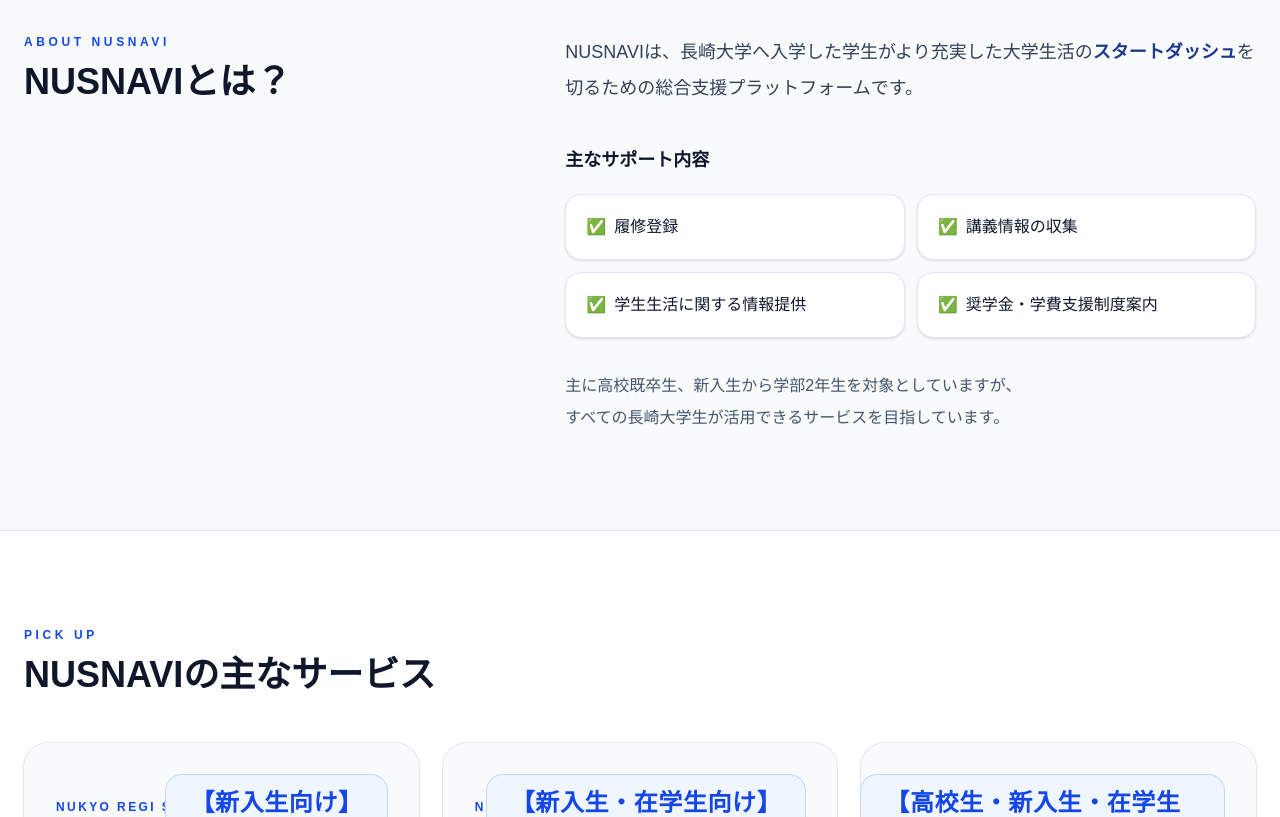
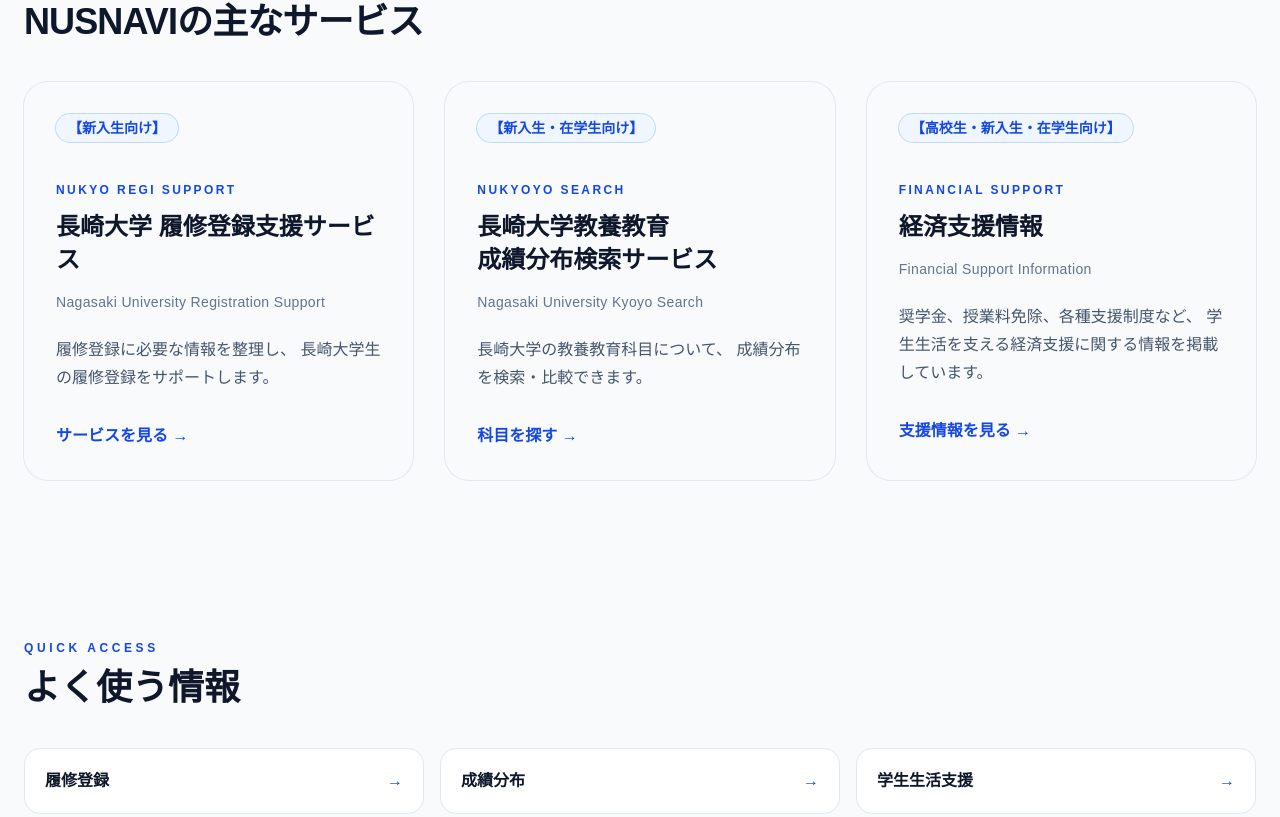
Before and after one commit to Miya300/inazo-clone, a Next.js app: page / in a window 1280 px wide. Shown: the part 1023-1840 px from the top of the page. Built offline with nearby package versions, Linux system fonts and the light colour scheme.

Commit message:
update target labels and NUSNAVI content

```diff
--- a/app/nukyoyo-search/page.tsx
+++ b/app/nukyoyo-search/page.tsx
@@ -405,24 +405,30 @@
   {/* 新入生向け */}
 <span
   className="
-      shrink-0
+    inline-flex
+    max-w-full
     rounded-2xl
     bg-blue-50
-      px-6
-      py-3
-      text-2xl
+    px-4
+    py-2
+    text-lg
     font-bold
+    leading-tight
     tracking-wide
     text-blue-700
     ring-1
     ring-blue-200
+
+    sm:px-5
+    sm:py-3
+    sm:text-xl
+
     md:px-7
     md:py-4
     md:text-3xl
   "
 >
-    【新入生・
-    在学生向け】
+  【新入生・在学生向け】
 </span>
 
 </div>
--- a/app/page.tsx
+++ b/app/page.tsx
@@ -135,142 +135,117 @@
       </section>
 
 
-      {/* ================= NUSNAVIとは ================= */}
-      <section className="mx-auto max-w-7xl px-6 py-24">
+      {/* =========================
+    NUSNAVIの主なサービス
+========================= */}
+<section className="mx-auto max-w-7xl px-6 py-16">
 
-        <div className="grid gap-12 md:grid-cols-[1fr_1.4fr] md:items-start">
-
-          <div>
-            <p className="text-xs font-bold tracking-[0.3em] text-blue-700">
-              ABOUT NUSNAVI
-            </p>
-
-            <h2 className="mt-3 text-4xl font-bold">
-              NUSNAVIとは？
-            </h2>
-          </div>
-
-          <div>
-
-            <p className="text-lg leading-9 text-slate-700">
-              NUSNAVIは、長崎大学へ入学した学生がより充実した大学生活の
-              <span className="font-bold text-blue-900">
-                スタートダッシュ
-              </span>
-              を切るための総合支援プラットフォームです。
-            </p>
-
-            <div className="mt-10">
-
-              <h3 className="text-lg font-bold">
-                主なサポート内容
-              </h3>
-
-              <div className="mt-5 grid gap-3 sm:grid-cols-2">
-
-                {[
-                  "履修登録",
-                  "講義情報の収集",
-                  "学生生活に関する情報提供",
-                  "奨学金・学費支援制度案内",
-                ].map((item) => (
-                  <div
-                    key={item}
-                    className="rounded-2xl border border-slate-200 bg-white p-5 shadow-sm"
-                  >
-                    <span className="mr-2">✅</span>
-                    <span className="font-medium">{item}</span>
-                  </div>
-                ))}
-
-              </div>
-
-            </div>
-
-            <p className="mt-8 leading-8 text-slate-600">
-              主に高校既卒生、新入生から学部2年生を対象としていますが、
-              <br className="hidden md:block" />
-              すべての長崎大学生が活用できるサービスを目指しています。
-            </p>
-
-          </div>
-        </div>
-      </section>
-
-
-      {/* ================= PICK UP ================= */}
-      <section className="border-y border-slate-200 bg-white">
-
-        <div className="mx-auto max-w-7xl px-6 py-24">
-
-          <p className="text-xs font-bold tracking-[0.3em] text-blue-700">
-            PICK UP
-          </p>
-
-          <h2 className="mt-3 text-4xl font-bold">
+  <h2 className="text-3xl font-black tracking-tight text-slate-900 md:text-4xl">
     NUSNAVIの主なサービス
   </h2>
 
-          <div className="mt-12 grid gap-6 md:grid-cols-3">
+
+  {/* =========================
+      サービスカード
+  ========================= */}
+  <div className="mt-10 grid grid-cols-1 gap-8 md:grid-cols-2 lg:grid-cols-3">
 
 
-            {/* NUKYO REGI */}
+    {/* =========================
+        NUKYO REGI Support
+    ========================= */}
     <Link
       href="/risyu-support1"
-              className="group relative rounded-3xl bg-slate-50 p-8 ring-1 ring-slate-200 transition hover:-translate-y-1 hover:shadow-xl"
+      className="
+        group
+        relative
+        rounded-3xl
+        bg-slate-50
+        p-7
+        ring-1
+        ring-slate-200
+        transition
+        hover:-translate-y-1
+        hover:shadow-xl
+        md:p-8
+      "
     >
-              {/* 新入生向け */}
-  <div className="absolute right-8 top-8 z-10">
-    <span className="block rounded-2xl bg-blue-50 px-6 py-3 text-2xl font-bold tracking-wide text-blue-700 ring-1 ring-blue-200">
+
+      {/* 対象者 */}
+      <div className="mb-6">
+        <span
+          className="mb-4 inline-flex rounded-full bg-blue-50 px-3 py-1 text-sm font-bold text-blue-700 ring-1 ring-blue-200"
+        >
           【新入生向け】
         </span>
       </div>
 
-              <div className="text-3xl"></div>
 
-              <p className="mt-6 text-xs font-bold tracking-[0.2em] text-blue-700">
+      <p className="text-xs font-bold tracking-[0.2em] text-blue-700">
         NUKYO REGI SUPPORT
       </p>
 
-              <h3 className="mt-3 text-2xl font-bold">
+
+      <h3 className="mt-3 text-2xl font-bold leading-snug text-slate-900">
         長崎大学 履修登録支援サービス
       </h3>
+
 
       <p className="mt-4 text-sm tracking-wide text-slate-500">
         Nagasaki University Registration Support
       </p>
+
 
       <p className="mt-6 leading-7 text-slate-600">
         履修登録に必要な情報を整理し、
         長崎大学生の履修登録をサポートします。
       </p>
 
-              <p className="mt-8 font-semibold text-blue-700">
+
+      <p className="mt-8 font-bold text-blue-700">
         サービスを見る →
       </p>
 
     </Link>
 
 
-            {/* NUKYOYO */}
+
+    {/* =========================
+        NUKYOYO Search
+    ========================= */}
     <Link
       href="/nukyoyo-search"
-              className="group relative rounded-3xl bg-slate-50 p-8 ring-1 ring-slate-200 transition hover:-translate-y-1 hover:shadow-xl"
+      className="
+        group
+        relative
+        rounded-3xl
+        bg-slate-50
+        p-7
+        ring-1
+        ring-slate-200
+        transition
+        hover:-translate-y-1
+        hover:shadow-xl
+        md:p-8
+      "
     >
-             {/* 新入生向け */}
-  <div className="absolute right-8 top-8 z-10">
-    <span className="block rounded-2xl bg-blue-50 px-6 py-3 text-2xl font-bold tracking-wide text-blue-700 ring-1 ring-blue-200">
+
+      {/* 対象者 */}
+      <div className="mb-6">
+        <span
+          className="mb-4 inline-flex rounded-full bg-blue-50 px-3 py-1 text-sm font-bold text-blue-700 ring-1 ring-blue-200"
+        >
           【新入生・在学生向け】
         </span>
       </div>
 
-              <div className="text-3xl"></div>
 
-              <p className="mt-6 text-xs font-bold tracking-[0.2em] text-blue-700">
+      <p className="text-xs font-bold tracking-[0.2em] text-blue-700">
         NUKYOYO SEARCH
       </p>
 
-              <h3 className="mt-3 text-2xl font-bold">
+
+      <h3 className="mt-3 text-2xl font-bold leading-snug text-slate-900">
         長崎大学教養教育
         <br />
         成績分布検索サービス
@@ -281,12 +256,14 @@
         Nagasaki University Kyoyo Search
       </p>
 
+
       <p className="mt-6 leading-7 text-slate-600">
         長崎大学の教養教育科目について、
         成績分布を検索・比較できます。
       </p>
 
-              <p className="mt-8 font-semibold text-blue-700">
+
+      <p className="mt-8 font-bold text-blue-700">
         科目を探す →
       </p>
 
@@ -294,48 +271,65 @@
 
 
 
-{/* 経済支援 */}
+    {/* =========================
+        Financial Support
+    ========================= */}
     <Link
-  href="/student-support"
-  className="group relative rounded-3xl bg-slate-50 p-8 ring-1 ring-slate-200 transition hover:-translate-y-1 hover:shadow-xl"
+      href="/financial-support"
+      className="
+        group
+        relative
+        rounded-3xl
+        bg-slate-50
+        p-7
+        ring-1
+        ring-slate-200
+        transition
+        hover:-translate-y-1
+        hover:shadow-xl
+        md:p-8
+      "
     >
-  {/* 新入生向け */}
-  <div className="absolute right-8 top-8 z-10">
-    <span className="block rounded-2xl bg-blue-50 px-6 py-3 text-2xl font-bold tracking-wide text-blue-700 ring-1 ring-blue-200">
+
+      {/* 対象者 */}
+      <div className="mb-6">
+        <span
+          className="mb-4 inline-flex rounded-full bg-blue-50 px-3 py-1 text-sm font-bold text-blue-700 ring-1 ring-blue-200"
+        >
           【高校生・新入生・在学生向け】
-
         </span>
       </div>
 
-  <div className="text-3xl"></div>
 
-  <p className="mt-6 text-xs font-bold tracking-[0.2em] text-blue-700">
+      <p className="text-xs font-bold tracking-[0.2em] text-blue-700">
         FINANCIAL SUPPORT
       </p>
 
-  <h3 className="mt-3 text-2xl font-bold">
+
+      <h3 className="mt-3 text-2xl font-bold leading-snug text-slate-900">
         経済支援情報
       </h3>
+
 
       <p className="mt-4 text-sm tracking-wide text-slate-500">
         Financial Support Information
       </p>
+
 
       <p className="mt-6 leading-7 text-slate-600">
         奨学金、授業料免除、各種支援制度など、
         学生生活を支える経済支援に関する情報を掲載しています。
       </p>
 
-  <p className="mt-8 font-semibold text-blue-700">
+
+      <p className="mt-8 font-bold text-blue-700">
         支援情報を見る →
       </p>
 
     </Link>
 
+  </div>
 
-
-          </div>
-        </div>
 </section>
 
 
--- a/app/risyu-support1/page.tsx
+++ b/app/risyu-support1/page.tsx
@@ -170,9 +170,34 @@
     教養教育〈総論編〉
   </h2>
 
-  <span className="shrink-0 rounded-2xl bg-blue-50 px-5 py-2 text-xl font-bold tracking-wide text-blue-700 ring-1 ring-blue-200 md:px-6 md:py-3 md:text-2xl">
-    【新入生向け】
-  </span>
+  <span
+  className="
+    inline-flex
+    max-w-full
+    shrink-0
+    rounded-2xl
+    bg-blue-50
+    px-4
+    py-2
+    text-lg
+    font-bold
+    leading-tight
+    tracking-wide
+    text-blue-700
+    ring-1
+    ring-blue-200
+
+    sm:px-5
+    sm:py-2
+    sm:text-xl
+
+    md:px-6
+    md:py-3
+    md:text-2xl
+  "
+>
+  【新入生向け】
+</span>
 </div>
 
                 <p className="mt-4 text-xl font-semibold text-slate-700">
@@ -226,9 +251,34 @@
     教養教育〈実践編〉
   </h2>
 
-  <span className="shrink-0 rounded-2xl bg-blue-50 px-5 py-2 text-xl font-bold tracking-wide text-blue-700 ring-1 ring-blue-200 md:px-6 md:py-3 md:text-2xl">
-    【新入生向け】
-  </span>
+  <span
+  className="
+    inline-flex
+    max-w-full
+    shrink-0
+    rounded-2xl
+    bg-blue-50
+    px-4
+    py-2
+    text-lg
+    font-bold
+    leading-tight
+    tracking-wide
+    text-blue-700
+    ring-1
+    ring-blue-200
+
+    sm:px-5
+    sm:py-2
+    sm:text-xl
+
+    md:px-6
+    md:py-3
+    md:text-2xl
+  "
+>
+  【新入生向け】
+</span>
 </div>
 
                 <p className="mt-4 text-xl font-semibold text-slate-700">
--- a/app/student-support/page.tsx
+++ b/app/student-support/page.tsx
@@ -215,9 +215,34 @@
     国（JASSO）からの支援
   </h2>
 
-  <span className="shrink-0 rounded-2xl bg-red-50 px-5 py-2 text-xl font-bold tracking-wide text-red-700 ring-1 ring-red-200 md:px-6 md:py-3 md:text-2xl">
-    【高校生・新入生向け】
-  </span>
+  <span
+  className="
+    inline-flex
+    max-w-full
+    shrink-0
+    rounded-2xl
+    bg-red-50
+    px-4
+    py-2
+    text-lg
+    font-bold
+    leading-tight
+    tracking-wide
+    text-red-700
+    ring-1
+    ring-red-200
+
+    sm:px-5
+    sm:py-2
+    sm:text-xl
+
+    md:px-6
+    md:py-3
+    md:text-2xl
+  "
+>
+  【高校生・新入生向け】
+</span>
 </div>
 
         <p className="mt-5 text-xl font-semibold text-slate-700 md:text-2xl">
@@ -267,9 +292,34 @@
     財団・企業・自治体による奨学金
   </h2>
 
-  <span className="shrink-0 rounded-2xl bg-blue-50 px-5 py-2 text-xl font-bold tracking-wide text-blue-700 ring-1 ring-blue-200 md:px-6 md:py-3 md:text-2xl">
-    【新入生・在学生向け】
-  </span>
+  <span
+  className="
+    inline-flex
+    max-w-full
+    shrink-0
+    rounded-2xl
+    bg-blue-50
+    px-4
+    py-2
+    text-lg
+    font-bold
+    leading-tight
+    tracking-wide
+    text-blue-700
+    ring-1
+    ring-blue-200
+
+    sm:px-5
+    sm:py-2
+    sm:text-xl
+
+    md:px-6
+    md:py-3
+    md:text-2xl
+  "
+>
+  【新入生・在学生向け】
+</span>
 </div>
 
         <p className="mt-5 text-xl font-semibold text-slate-700 md:text-2xl">
```
Lines whose indentation alone changed are shown as unchanged.
